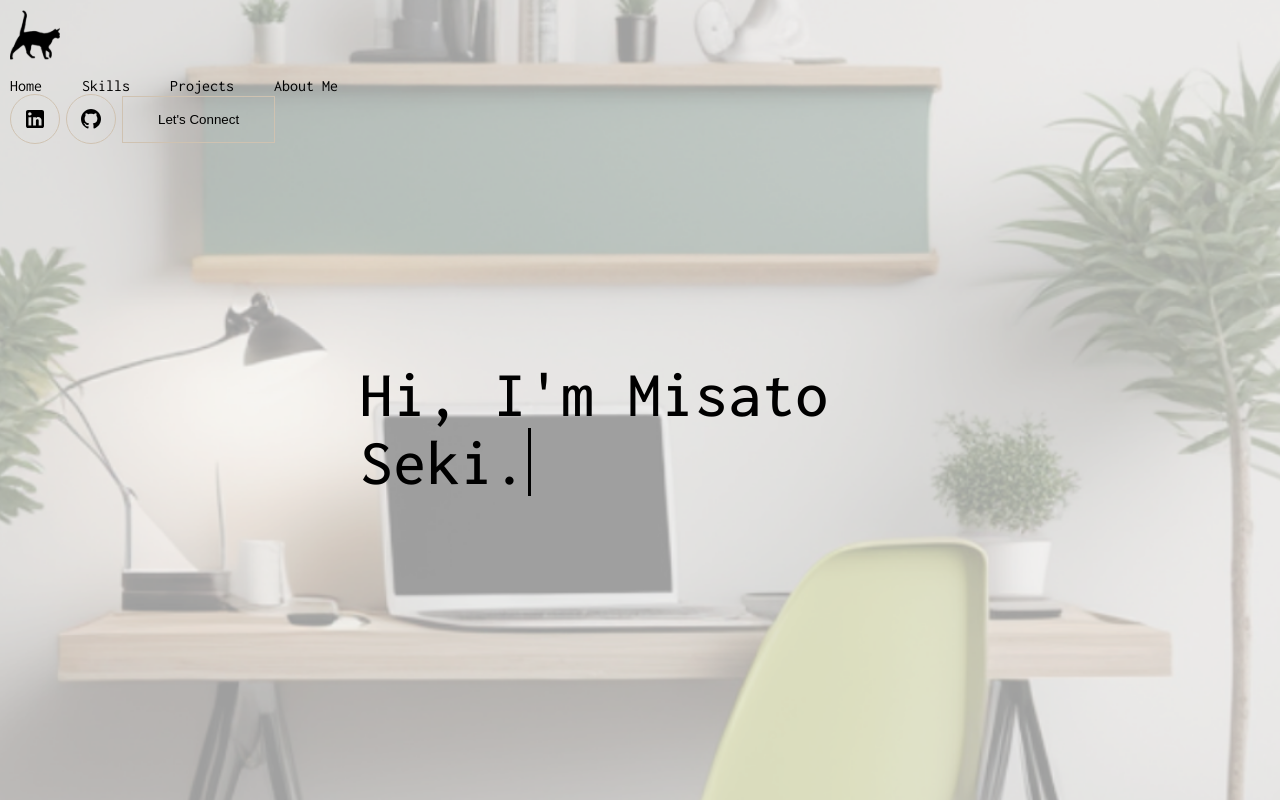
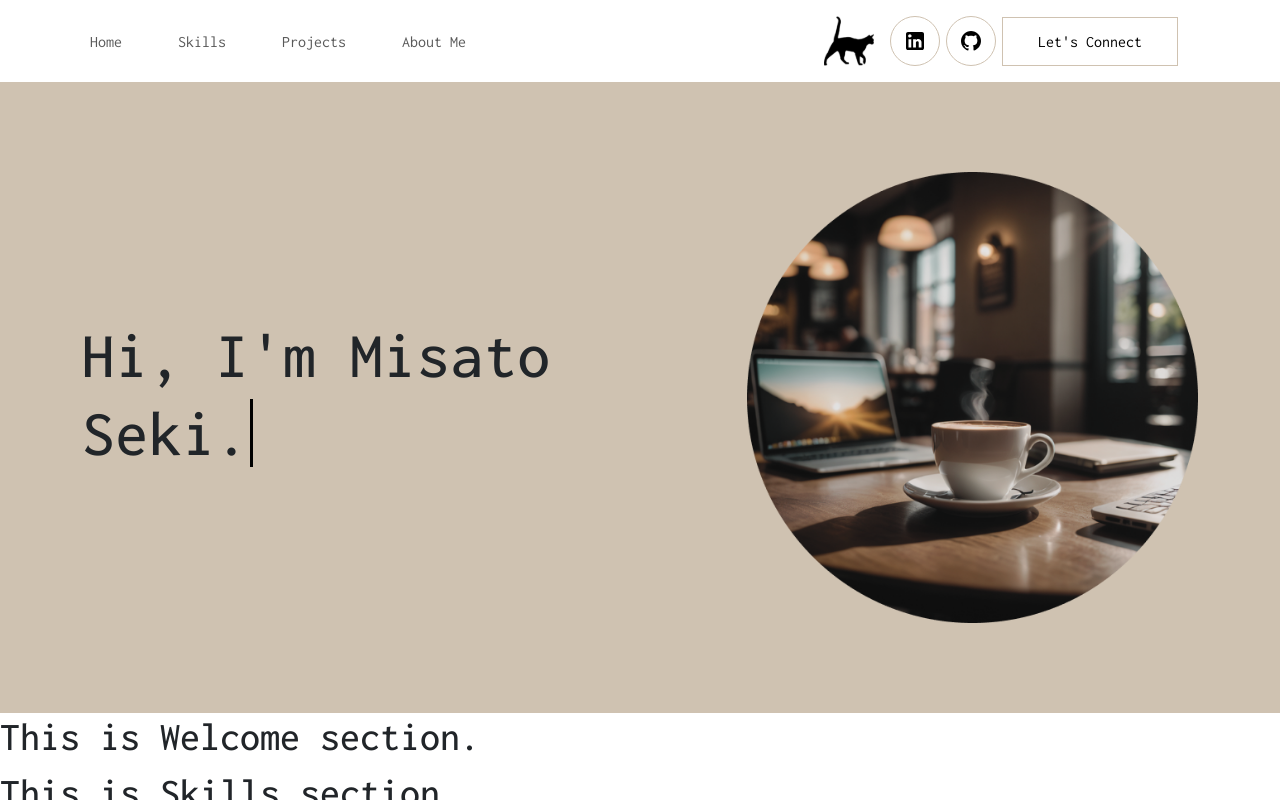
Before and after one commit to Misato-Seki/react-portfolio-website, a React (Create React App) app: page / in a window 1280 px wide. Shown: the top 800 px of the page. Built offline with nearby package versions, Linux system fonts and the light colour scheme.

Commit message:
update: Hero

```diff
--- a/src/App.css
+++ b/src/App.css
@@ -191,20 +191,21 @@ input:focus, textarea:focus, select:focus {
 /* Hero CSS */
 
 .hero {
-  margin-top: 0;
-  padding: 360px;
-  background-image: url('./assets/img/hero.png');
-  background-position: top center;
-  background-size: cover;
-  background-repeat: no-repeat;
+  margin-top: 0px;
+  padding: 90px 0 90px 0;
+  background-color: #CFC2B1;
+
 }
 
 .hero h1 {
   font-weight: 500;
   font-size: 65px;
-  align-items: center;
-  justify-content: center;
   letter-spacing: 1px;
+}
+
+.hero img {
+  max-width: 100%;
+  height: auto;
 }
 
 .wrap {
--- a/src/App.js
+++ b/src/App.js
@@ -8,6 +8,8 @@ import { AboutMe } from './components/AboutMe'
 import { Contact } from './components/Contact';
 import { Footer } from './components/Footer';
 import { BrowserRouter } from 'react-router-dom';
+import 'bootstrap/dist/css/bootstrap.min.css';
+
 
 function App() {
   return (
--- a/src/components/Hero.js
+++ b/src/components/Hero.js
@@ -1,5 +1,6 @@
-import { Container } from "react-bootstrap";
+import { Container, Row, Col } from "react-bootstrap";
 import { useState, useEffect } from "react";
+import heroImg from '../assets/img/hero.png';
 // import TrackVisibility from "react-on-screen";
 
 function Hero() {
@@ -22,7 +23,14 @@ function Hero() {
     return (
         <section className="hero" id="home">
             <Container>
-                <h1><span className="wrap">{text}</span></h1>
+                <Row className="align-items-center">
+                    <Col xs={12} md={6} xl={7}>
+                        <h1><span className="wrap">{text}</span></h1>
+                    </Col>
+                    <Col xs={12} md={6} xl={5}>
+                        <img src={heroImg} alt="hero-img"/>
+                    </Col>
+                </Row>
             </Container>
         </section>
     )
--- a/src/components/NavBar.js
+++ b/src/components/NavBar.js
@@ -26,9 +26,6 @@ function NavBar() {
     return (
         <Navbar expand="md" className={scrolled ? "scrolled" : ""}>
         <Container>
-            <Navbar.Brand href="#home">
-                <img src={Logo} className="d-inline-block align-top" alt="logo"/>
-            </Navbar.Brand>
             <Navbar.Toggle aria-controls="basic-navbar-nav">
                 <span className='navbar-toggle-icon'></span>
             </Navbar.Toggle>
@@ -39,6 +36,9 @@ function NavBar() {
                 <Nav.Link href="#projects">Projects</Nav.Link>
                 <Nav.Link href="#aboutMe">About Me</Nav.Link>
             </Nav>
+            <Navbar.Brand href="#home">
+                <img src={Logo} className="d-inline-block align-top" alt="logo"/>
+            </Navbar.Brand>
             <span className='navbar-text'>
                 <div className='social-icon'>
                     <a href='#'><img src={LinkedIn} alt="linkedin-logo" /></a>
```
Also changed, not shown: src/assets/img/bg-img.png (added), src/assets/img/hero.png.
